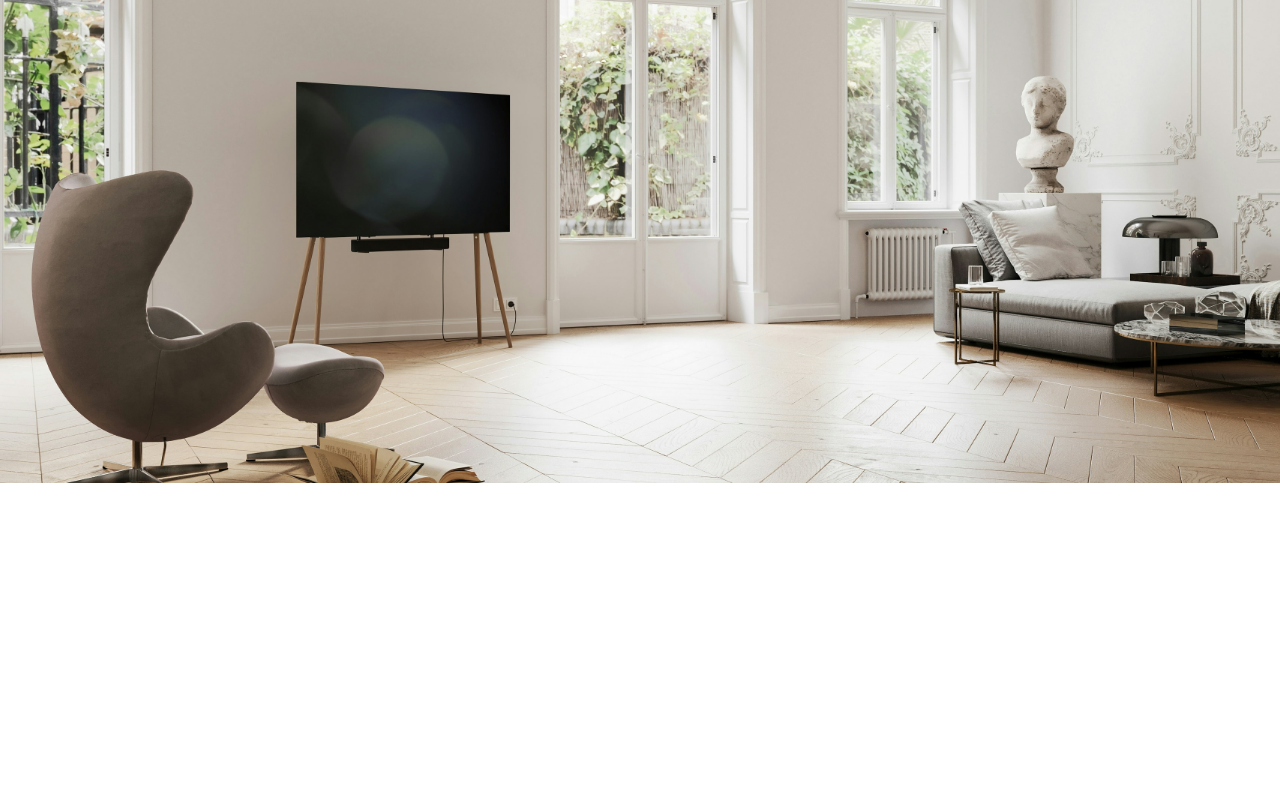
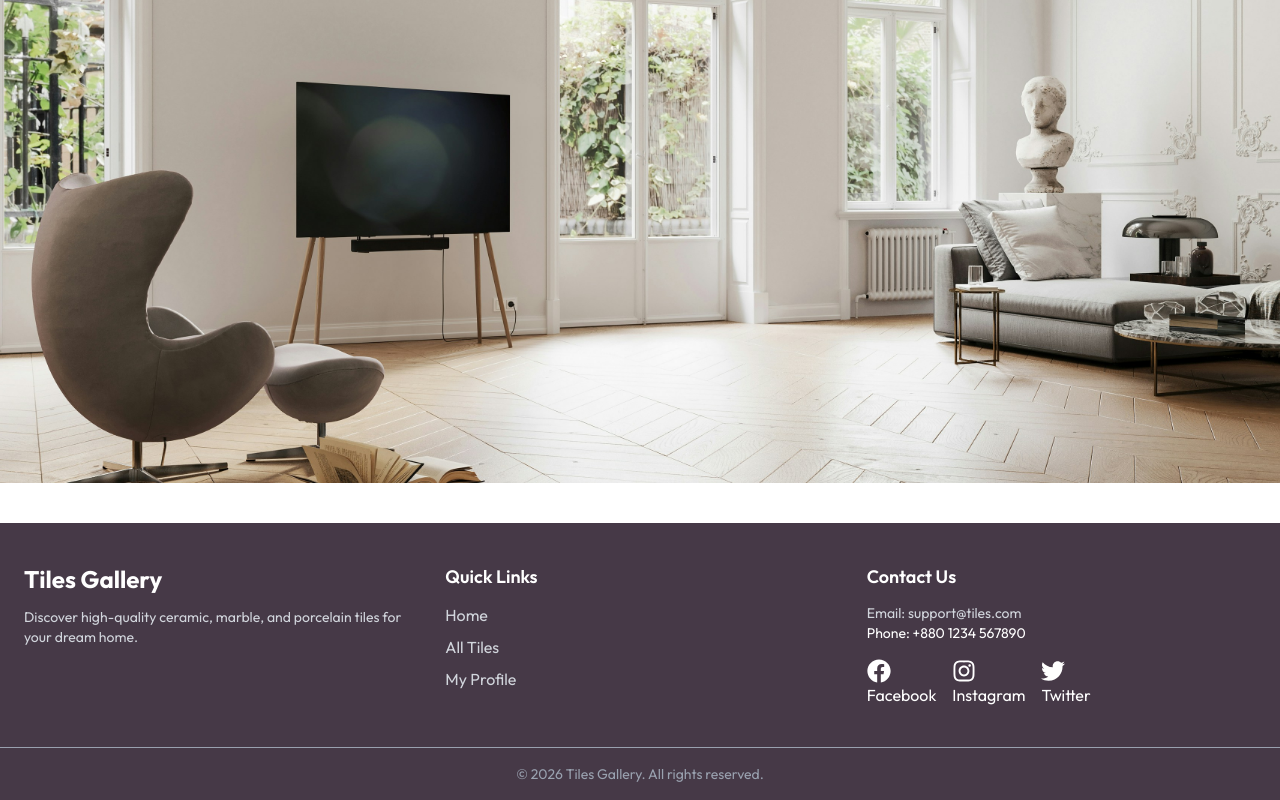
Before and after one commit to rifat-sultana/Assignment-08-Tiles-Gallery, a Next.js app: page / in a window 1280 px wide. Shown: the part 384-1184 px from the top of the page. Before the commit the page ends 867 px from the top, so only its background shows below. Built offline with nearby package versions, Linux system fonts and the light colour scheme.

Commit message:
add footer with contact and social links

```diff
--- a/package.json
+++ b/package.json
@@ -13,7 +13,8 @@
     "@heroui/styles": "^3.0.3",
     "next": "16.2.4",
     "react": "19.2.4",
-    "react-dom": "19.2.4"
+    "react-dom": "19.2.4",
+    "react-icons": "^5.6.0"
   },
   "devDependencies": {
     "@tailwindcss/postcss": "^4",
--- /dev/null
+++ b/src/app/components/Footer.jsx
@@ -0,0 +1,50 @@
+"use client";
+import Link from "next/link";
+import { FaFacebook, FaInstagram, FaTwitter } from "react-icons/fa";
+
+export default function Footer() {
+  return (
+    <footer className="bg-mauve-700 text-white mt-10">
+      <div className="max-w-7xl mx-auto px-6 py-10 grid grid-cols-1 md:grid-cols-3 gap-8">
+
+
+        <div>
+          <h2 className="text-2xl font-bold mb-3">Tiles Gallery</h2>
+          <p className="text-sm text-gray-300">
+            Discover high-quality ceramic, marble, and porcelain tiles for your dream home.
+          </p>
+        </div>
+
+
+        <div>
+          <h3 className="text-lg font-semibold mb-3">Quick Links</h3>
+          <ul className="space-y-2 text-gray-300">
+            <li><Link href="/">Home</Link></li>
+            <li><Link href="/tiles">All Tiles</Link></li>
+            <li><Link href="/profile">My Profile</Link></li>
+          </ul>
+        </div>
+
+
+        <div>
+          <h3 className="text-lg font-semibold mb-3">Contact Us</h3>
+          <p className="text-sm text-gray-300">Email: support@tiles.com</p>
+          <p className="text-sm text-gray-00">Phone: +880 1234 567890</p>
+
+          <div className="flex gap-4 mt-4">
+            <a href="#"><FaFacebook size={24}/>Facebook</a>
+            <a href="#"><FaInstagram size={24}/>Instagram</a>
+            <a href="#"><FaTwitter size={24}/>Twitter</a>
+          </div>
+
+        </div>
+
+      </div>
+
+      {/* 🔻 Bottom */}
+      <div className="text-center text-sm text-gray-400 border-t border-gray-400 py-4">
+        © 2026 Tiles Gallery. All rights reserved.
+      </div>
+    </footer>
+  );
+}
--- a/src/app/layout.js
+++ b/src/app/layout.js
@@ -1,6 +1,8 @@
 import { Outfit } from "next/font/google";
 import "./globals.css";
-import Navbar from '@/app/components/navbar';;
+import Navbar from '@/app/components/navbar';
+import Footer from "./components/Footer";
+;
 
 const OutfitFont = Outfit({
   subsets: ["latin"],
@@ -21,6 +23,7 @@ export default function RootLayout({ children }) {
       <body>
         <Navbar/>
         {children}
+        <Footer/>
         </body>
     </html>
   );
```
Also changed, not shown: 1 other file (tests, documents, lock files or other folders).
